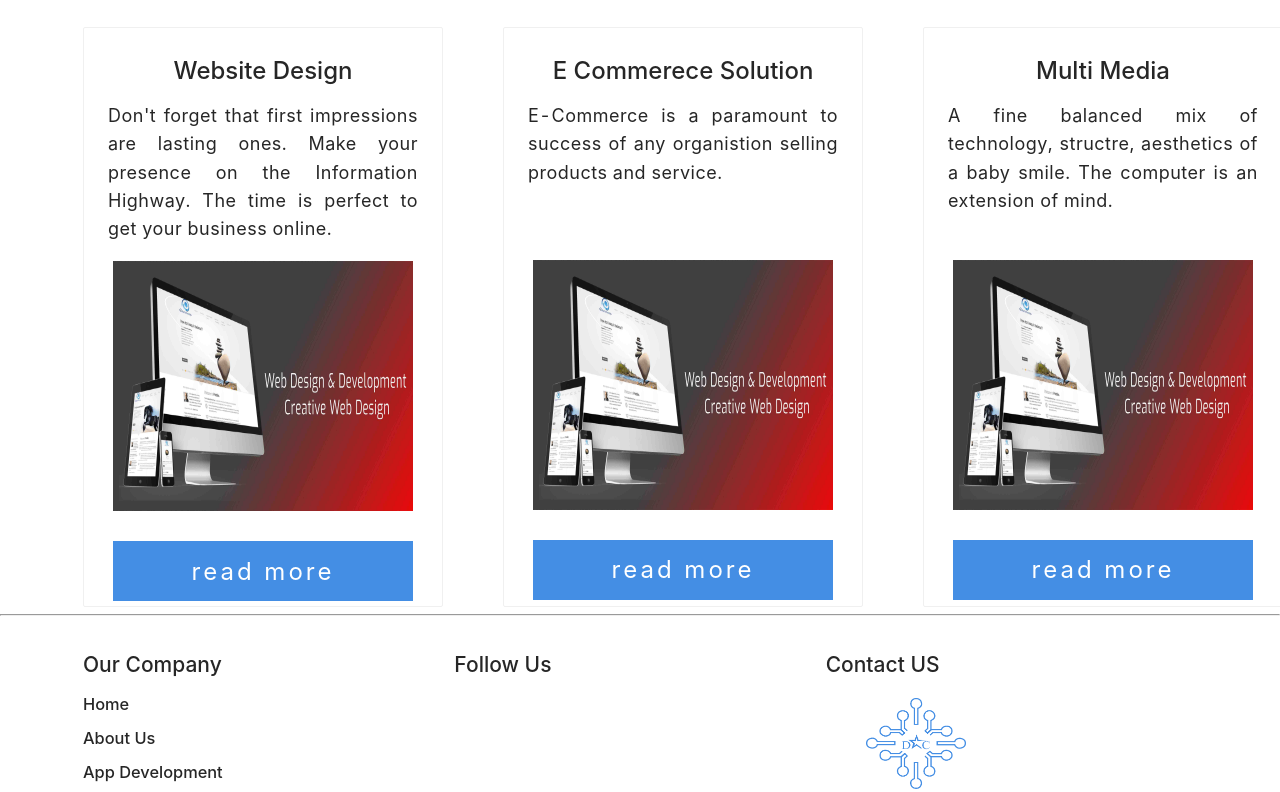
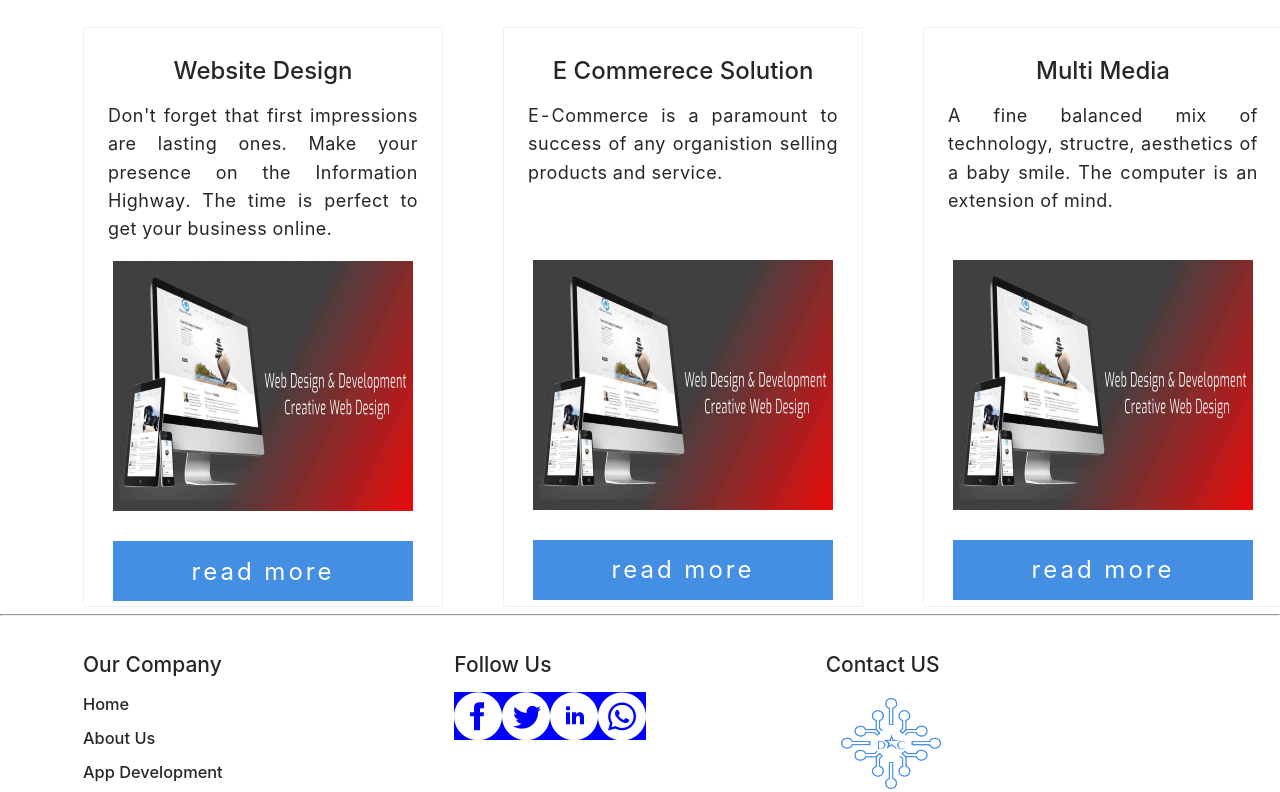
Before and after one commit to A-Wahabb/DreamStar, a React (Create React App) app: page / in a window 1280 px wide. Shown: the part 2000-2792 px from the top of the page. Built offline with nearby package versions, Linux system fonts and the light colour scheme.

Commit message:
footer update

```diff
--- a/src/components/Footer.js
+++ b/src/components/Footer.js
@@ -17,10 +17,10 @@ const Footer = () => {
                                <h2>
                                Follow Us
                                </h2>
-                               <img src={process.env.PUBLIC_URL+'\\facebok.png'} title='facebook'  height={48} width={48} />
-                               <img src={process.env.PUBLIC_URL+'\\TWITER.png'} title='twiter'  height={48} width={48} />
-                               <img src={process.env.PUBLIC_URL+'\\linkdin.png'} title='linkdin'  height={48} width={48} />
-                               <img src={process.env.PUBLIC_URL+'\\watsapp.png'} title='watsapp'  height={48} width={48} />
+                               <img src={process.env.PUBLIC_URL+'\\facebok.png'} title='facebook' className='socialicon'  height={48} width={48} />
+                               <img src={process.env.PUBLIC_URL+'\\TWITER.png'} title='twiter' className='socialicon'  height={48} width={48} />
+                               <img src={process.env.PUBLIC_URL+'\\linkdin.png'} title='linkdin' className='socialicon' height={48} width={48} />
+                               <img src={process.env.PUBLIC_URL+'\\watsapp.png'} title='watsapp' className='socialicon' height={48} width={48} />
 
 
                             </div>
--- a/src/components/footer.css
+++ b/src/components/footer.css
@@ -18,8 +18,9 @@
     width: 100%;
 
 }
-.logo{
-    text-align: center;
+
+.socialicon{
+    background-color: blue;
 
 }
 .copyright_note{
```
